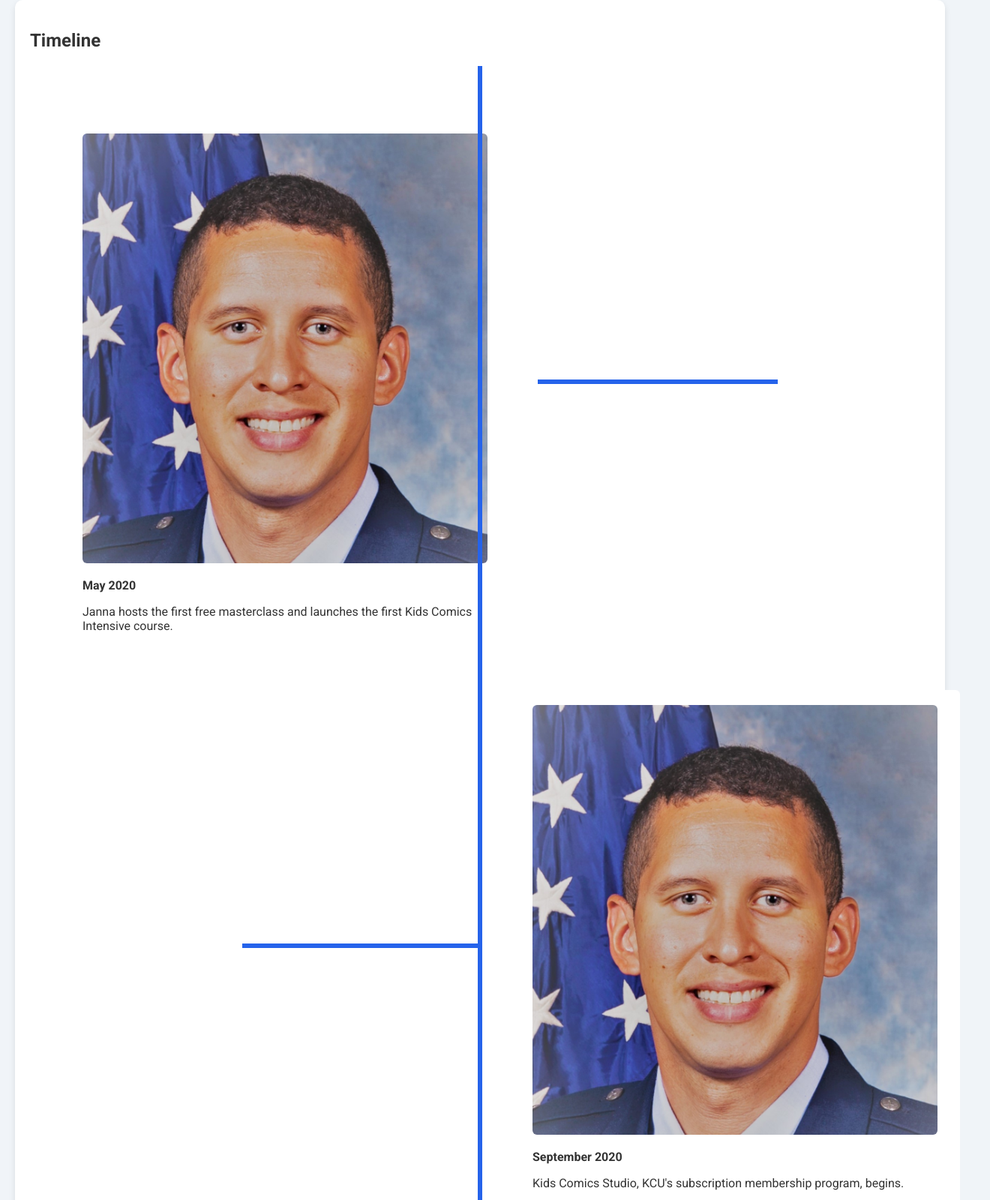
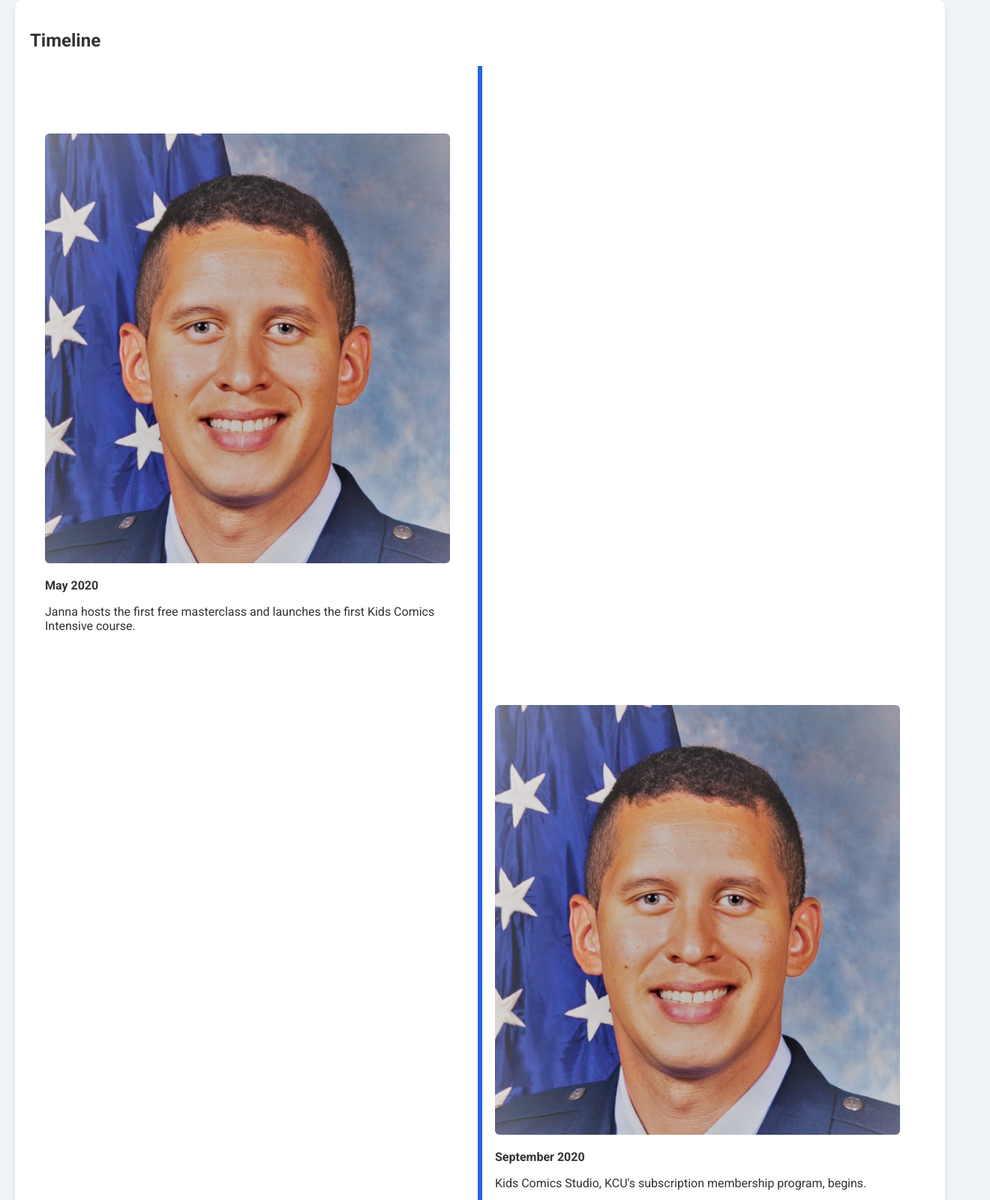
Before and after one commit to bridgeforth6/bridgeforth6.github.io, a plain HTML site: page index.html in a window 1280 px wide. Shown: the part 960-2560 px from the top of the page at 75% size, 1320 px wide, since content can reach past the window. Drawn offline with Linux system fonts and the light colour scheme.

Commit message:
Update index.html
removed branches

```diff
--- a/index.html
+++ b/index.html
@@ -97,31 +97,11 @@
         }
         .left {
             left: 0;
+            transform: translateX(-50px);
         }
         .right {
             left: 50%;
-        }
-        .left::before {
-            content: '';
-            position: absolute;
-            height: 6px;
-            width: calc(50% - 20px);
-            background-color: #2563eb;
-            top: 50%;
-            transform: translateY(-50%);
-            left: 100%;
-            margin-left: -3px;
-        }
-        .right::before {
-            content: '';
-            position: absolute;
-            height: 6px;
-            width: calc(50% - 20px);
-            background-color: #2563eb;
-            top: 50%;
-            transform: translateY(-50%);
-            right: 100%;
-            margin-right: -3px;
+            transform: translateX(-50px);
         }
         .content {
             padding: 20px 30px;
```
